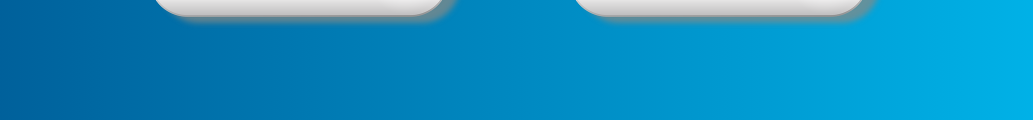
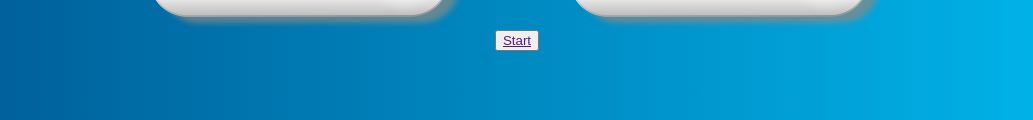
Before and after one commit to mohmmed-zaibaq/template5, a plain HTML site: page index.html in a window 1280 px wide. Shown: the part 673-793 px from the top of the page, without its empty margins (123-1156 px from the left). Drawn offline with Linux system fonts and the light colour scheme.

Commit message:
Update index.html

```diff
--- a/index.html
+++ b/index.html
@@ -28,6 +28,7 @@
         <p>User 2</p>
         <img />
       </div>
+      <button onclick="myButton()"><a href="">Start</a></button>
       <script src="script/script.js" charset="uth"></script>
     </div>
 
```
